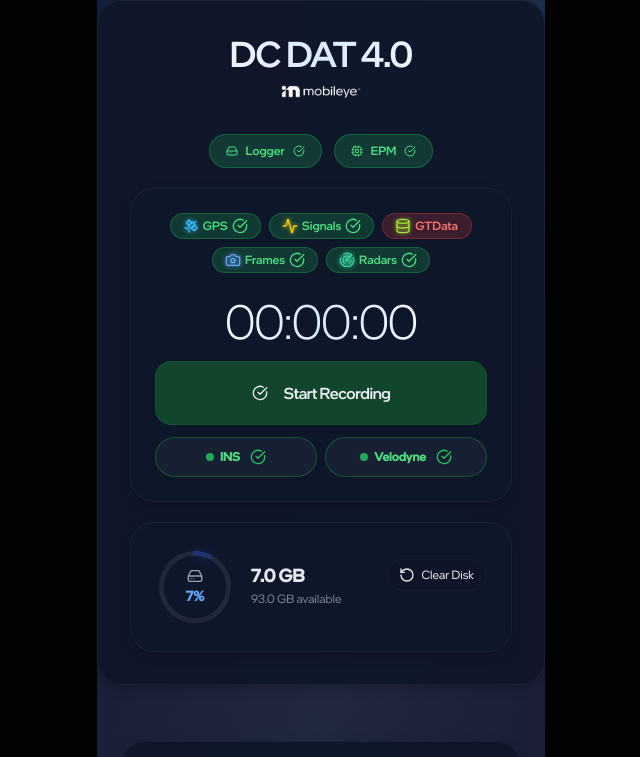
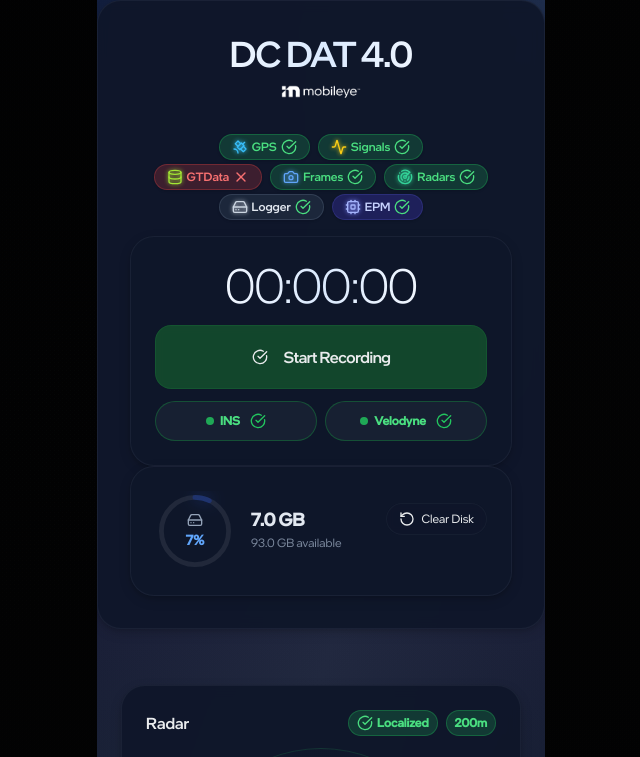
Before and after one commit to Nadavpe5/DCDAT4.0, a Next.js app: page / in a window 1280 px wide. Shown: the top 757 px of the page, without its empty margins (319-959 px from the left). Built offline with nearby package versions, Linux system fonts and the light colour scheme.

Commit message:
arrange the indicators diamond above timer

```diff
--- a/app/page.tsx
+++ b/app/page.tsx
@@ -1056,100 +1056,104 @@ export default function Dashboard() {
         {/* <ToggleControls ... /> */}
 
         {/* System Status Indicators */}
-        <div className="mt-5 space-y-5">
-          <div className="flex gap-3 justify-center">
-            {/* Logger Pill */}
-            <Badge className={cn(
-              "flex items-center gap-2 px-4 py-2 rounded-full font-intel-medium text-xs transition-all duration-300 text-intel-display",
-              "bg-green-500/20 text-green-400 border-green-500/30"
-            )}>
-              <HardDriveIcon className="h-3 w-3" />
-              Logger
-              <CheckCircle className="h-3 w-3" />
-            </Badge>
-
-            {/* EPM Pill */}
-            <Badge className={cn(
-              "flex items-center gap-2 px-4 py-2 rounded-full font-intel-medium text-xs transition-all duration-300 text-intel-display",
-              "bg-green-500/20 text-green-400 border-green-500/30"
-            )}>
-              <Cpu className="h-3 w-3" />
-              EPM
-              <CheckCircle className="h-3 w-3" />
-            </Badge>
-              </div>
-
-          {/* Recording Timer and Controls */}
+        <div className="mt-5">
+          {/* Diamond layout: 2 / 3 / 2, centered, responsive */}
+          <div className="mb-4">
+            {/* Row 1: 2 pills */}
+            <div className="flex justify-center gap-2 mb-1">
+              {/* GPS */}
+              <div className={cn(
+                "flex items-center px-3 py-1 min-w-[90px] text-xs font-medium rounded-full border transition-all duration-300 shadow",
+                gpsValid
+                  ? "bg-green-500/20 text-green-400 border-green-500/30"
+                  : "bg-red-500/20 text-red-400 border-red-500/30"
+              )}>
+                <Satellite className="h-4 w-4 mr-1 text-sky-400" style={{ filter: "drop-shadow(0 0 2px #38bdf8)" }} />
+                GPS
+                {gpsValid
+                  ? <CheckCircle className="h-4 w-4 ml-1 text-green-400" />
+                  : <X className="h-4 w-4 ml-1 text-red-400" />}
+              </div>
+              {/* Signals */}
+              <div className={cn(
+                "flex items-center px-3 py-1 min-w-[90px] text-xs font-medium rounded-full border transition-all duration-300 shadow",
+                signalsValid
+                  ? "bg-green-500/20 text-green-400 border-green-500/30"
+                  : "bg-red-500/20 text-red-400 border-red-500/30"
+              )}>
+                <Activity className="h-4 w-4 mr-1 text-yellow-400" style={{ filter: "drop-shadow(0 0 2px #facc15)" }} />
+                Signals
+                {signalsValid
+                  ? <CheckCircle className="h-4 w-4 ml-1 text-green-400" />
+                  : <X className="h-4 w-4 ml-1 text-red-400" />}
+              </div>
+            </div>
+            {/* Row 2: 3 pills */}
+            <div className="flex justify-center gap-2 mb-1">
+              {/* GTData */}
+              <div className={cn(
+                "flex items-center px-3 py-1 min-w-[90px] text-xs font-medium rounded-full border transition-all duration-300 shadow",
+                gtDataValid
+                  ? "bg-green-500/20 text-green-400 border-green-500/30"
+                  : "bg-red-500/20 text-red-400 border-red-500/30"
+              )}>
+                <Database className="h-4 w-4 mr-1 text-lime-400" style={{ filter: "drop-shadow(0 0 2px #a3e635)" }} />
+                GTData
+                {gtDataValid
+                  ? <CheckCircle className="h-4 w-4 ml-1 text-green-400" />
+                  : <X className="h-4 w-4 ml-1 text-red-400" />}
+              </div>
+              {/* Frames */}
+              <div className={cn(
+                "flex items-center px-3 py-1 min-w-[90px] text-xs font-medium rounded-full border transition-all duration-300 shadow",
+                framesValid
+                  ? "bg-green-500/20 text-green-400 border-green-500/30"
+                  : "bg-red-500/20 text-red-400 border-red-500/30"
+              )}>
+                <Camera className="h-4 w-4 mr-1 text-blue-400" style={{ filter: "drop-shadow(0 0 2px #60a5fa)" }} />
+                Frames
+                {framesValid
+                  ? <CheckCircle className="h-4 w-4 ml-1 text-green-400" />
+                  : <X className="h-4 w-4 ml-1 text-red-400" />}
+              </div>
+              {/* Radars */}
+              <div className={cn(
+                "flex items-center px-3 py-1 min-w-[90px] text-xs font-medium rounded-full border transition-all duration-300 shadow",
+                radarsValid
+                  ? "bg-green-500/20 text-green-400 border-green-500/30"
+                  : "bg-red-500/20 text-red-400 border-red-500/30"
+              )}>
+                <Radar className="h-4 w-4 mr-1 text-emerald-400" style={{ filter: "drop-shadow(0 0 2px #34d399)" }} />
+                Radars
+                {radarsValid
+                  ? <CheckCircle className="h-4 w-4 ml-1 text-green-400" />
+                  : <X className="h-4 w-4 ml-1 text-red-400" />}
+              </div>
+            </div>
+            {/* Row 3: 2 pills */}
+            <div className="flex justify-center gap-2">
+              {/* Logger */}
+              <div className={cn(
+                "flex items-center px-3 py-1 min-w-[90px] text-xs font-medium rounded-full border transition-all duration-300 shadow",
+                "bg-slate-700/40 text-slate-200 border-slate-500/30"
+              )}>
+                <HardDriveIcon className="h-4 w-4 mr-1 text-slate-300" style={{ filter: "drop-shadow(0 0 2px #cbd5e1)" }} />
+                Logger
+                <CheckCircle className="h-4 w-4 ml-1 text-green-400" />
+              </div>
+              {/* EPM */}
+              <div className={cn(
+                "flex items-center px-3 py-1 min-w-[90px] text-xs font-medium rounded-full border transition-all duration-300 shadow",
+                "bg-indigo-700/30 text-indigo-200 border-indigo-500/20"
+              )}>
+                <Cpu className="h-4 w-4 mr-1 text-indigo-300" style={{ filter: "drop-shadow(0 0 2px #818cf8)" }} />
+                EPM
+                <CheckCircle className="h-4 w-4 ml-1 text-green-400" />
+              </div>
+            </div>
+          </div>
+          {/* ...existing code... */}
           <div className="card-modern p-6 rounded-3xl">
-            {/* --- Compact System Indicators (2 rows, above timer) --- */}
-            <div className="mb-6 flex flex-wrap gap-2 justify-center">
-              {/* Row 1 */}
-              <div className="flex flex-wrap gap-2 w-full justify-center">
-              <div className={cn(
-                "flex items-center rounded-full px-3 py-1 min-w-[90px] font-intel-medium text-xs transition-all duration-300",
-                gpsValid
-                ? "bg-green-500/20 text-green-400 border border-green-500/30"
-                : "bg-red-500/20 text-red-400 border border-red-500/30"
-              )}>
-                <span className="mr-1" role="img" aria-label="satellite">
-                <Satellite className="h-4 w-4" style={{ color: "#38bdf8", filter: "drop-shadow(0 0 2px #38bdf8)" }} />
-                </span>
-                GPS
-                {gpsValid && <CheckCircle className="h-4 w-4 ml-1 text-green-400" />}
-              </div>
-              <div className={cn(
-                "flex items-center rounded-full px-3 py-1 min-w-[90px] font-intel-medium text-xs transition-all duration-300",
-                signalsValid
-                ? "bg-green-500/20 text-green-400 border border-green-500/30"
-                : "bg-red-500/20 text-red-400 border border-red-500/30"
-              )}>
-                <span className="mr-1" role="img" aria-label="activity">
-                <Activity className="h-4 w-4" style={{ color: "#facc15", filter: "drop-shadow(0 0 2px #facc15)" }} />
-                </span>
-                Signals
-                {signalsValid && <CheckCircle className="h-4 w-4 ml-1 text-green-400" />}
-              </div>
-              <div className={cn(
-                "flex items-center rounded-full px-3 py-1 min-w-[90px] font-intel-medium text-xs transition-all duration-300",
-                gtDataValid
-                ? "bg-green-500/20 text-green-400 border border-green-500/30"
-                : "bg-red-500/20 text-red-400 border border-red-500/30"
-              )}>
-                <span className="mr-1" role="img" aria-label="database">
-                <Database className="h-4 w-4" style={{ color: "#a3e635", filter: "drop-shadow(0 0 2px #a3e635)" }} />
-                </span>
-                GTData
-                {gtDataValid && <CheckCircle className="h-4 w-4 ml-1 text-green-400" />}
-              </div>
-              </div>
-              {/* Row 2 */}
-              <div className="flex flex-wrap gap-2 w-full justify-center">
-              <div className={cn(
-                "flex items-center rounded-full px-3 py-1 min-w-[90px] font-intel-medium text-xs transition-all duration-300",
-                framesValid
-                ? "bg-green-500/20 text-green-400 border border-green-500/30"
-                : "bg-red-500/20 text-red-400 border border-red-500/30"
-              )}>
-                <span className="mr-1" role="img" aria-label="camera">
-                <Camera className="h-4 w-4" style={{ color: "#60a5fa", filter: "drop-shadow(0 0 2px #60a5fa)" }} />
-                </span>
-                Frames
-                {framesValid && <CheckCircle className="h-4 w-4 ml-1 text-green-400" />}
-              </div>
-              <div className={cn(
-                "flex items-center rounded-full px-3 py-1 min-w-[90px] font-intel-medium text-xs transition-all duration-300",
-                radarsValid
-                ? "bg-green-500/20 text-green-400 border border-green-500/30"
-                : "bg-red-500/20 text-red-400 border border-red-500/30"
-              )}>
-                <span className="mr-1" role="img" aria-label="radar">
-                <Radar className="h-4 w-4" style={{ color: "#34d399", filter: "drop-shadow(0 0 2px #34d399)" }} />
-                </span>
-                Radars
-                {radarsValid && <CheckCircle className="h-4 w-4 ml-1 text-green-400" />}
-              </div>
-              </div>
-            </div>
             {/* Digital Timer */}
             <div className="text-center mb-4">
               <div className="text-5xl font-intel-light bg-gradient-to-r from-white via-blue-100 to-white bg-clip-text text-transparent tracking-wider text-intel-display">
```
